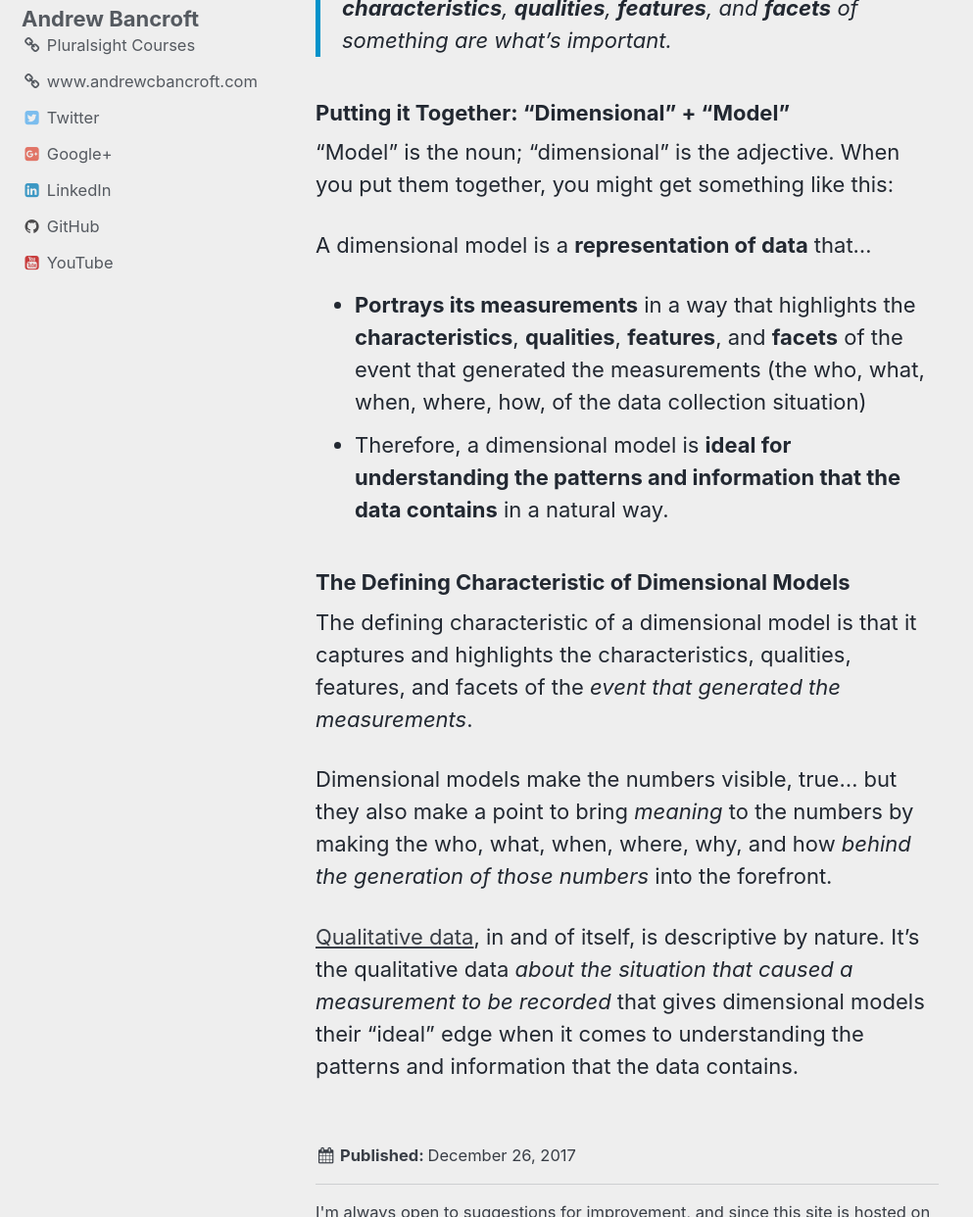
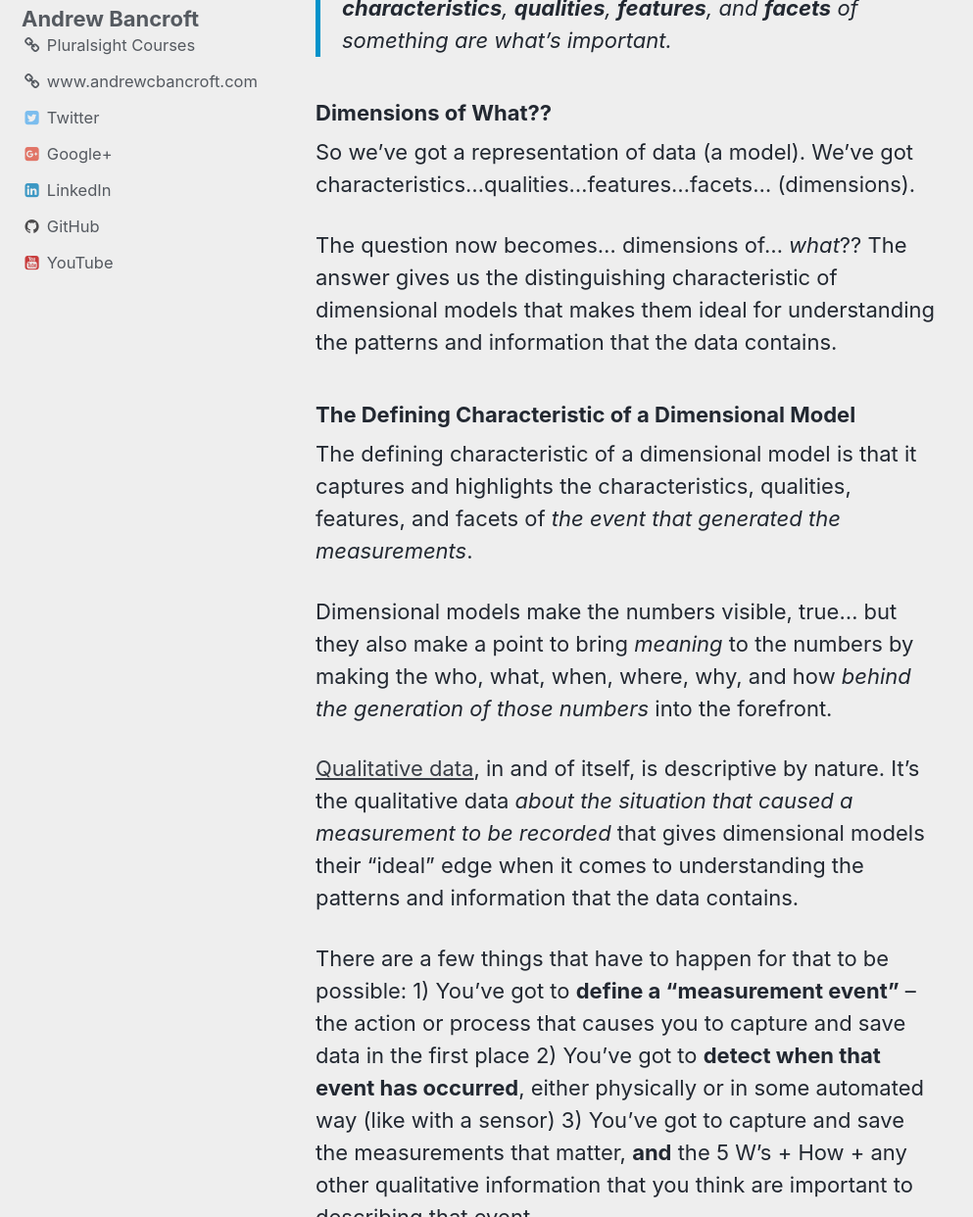
Before and after one commit to andrewcbancroft/datadaylife-blog, a Jekyll site: the page built from _posts/2017-12-26-what-is-a-dimensional-model.md, in a window 1280 px wide and 1400 px high, scrolled down 3744 px, cut to the strip 158-1400 px from the top of the window. Shown: the whole strip at 98% size, without its empty margins (0-993 px from the left). Built offline with Jekyll 4.4.1, drawn with Linux system fonts in a browser that asks for light colours; comment, search, counter and statistics services are not loaded; some of the changed text lies outside the part shown.

Commit message:
Update 2017-12-26-what-is-a-dimensional-model.md

```diff
--- a/_posts/2017-12-26-what-is-a-dimensional-model.md
+++ b/_posts/2017-12-26-what-is-a-dimensional-model.md
@@ -66,16 +66,27 @@ The same goes with wines and cheeses and teas and on and on with just about anyt
 
 > The word dimensional tells us that the **characteristics**, **qualities**, **features**, and **facets** of something are what's important.
 
-### Putting it Together:  "Dimensional" + "Model"
+### Dimensions of What??
+So we've got a representation of data (a model).
+We've got characteristics...qualities...features...facets... (dimensions).
+
+The question now becomes... dimensions of... *what*?? The answer gives us the distinguishing characteristic of dimensional models that makes them ideal for understanding the patterns and information that the data contains.
+
+### The Defining Characteristic of a Dimensional Model
+The defining characteristic of a dimensional model is that it captures and highlights the characteristics, qualities, features, and facets of *the event that generated the measurements*.
+
+Dimensional models make the numbers visible, true... but they also make a point to bring *meaning* to the numbers by making the who, what, when, where, why, and how *behind the generation of those numbers* into the forefront.
+
+[Qualitative data](https://www.dataday.life/what-is-data-like-im-five/#qualitative-categorical), in and of itself, is descriptive by nature. It's the qualitative data *about the situation that caused a measurement to be recorded* that gives dimensional models their "ideal" edge when it comes to understanding the patterns and information that the data contains.
+
+There are a few things that have to happen for that to be possible:
+1) You've got to **define a "measurement event"** -- the action or process that causes you to capture and save data in the first place
+2) You've got to **detect when that event has occurred**, either physically or in some automated way (like with a sensor)
+3) You've got to capture and save the measurements that matter, **and** the 5 W's + How + any other qualitative information that you think are important to describing that event
+
+### Putting it all Together:  "Dimensional" + "Model"
 "Model" is the noun; "dimensional" is the adjective.  When you put them together, you might get something like this:
 
 A dimensional model is a **representation of data** that...
 * **Portrays its measurements** in a way that highlights the **characteristics**, **qualities**, **features**, and **facets** of the event that generated the measurements (the who, what, when, where, how, of the data collection situation)
 * Therefore, a dimensional model is **ideal for understanding the patterns and information that the data contains** in a natural way.
-
-### The Defining Characteristic of Dimensional Models
-The defining characteristic of a dimensional model is that it captures and highlights the characteristics, qualities, features, and facets of the *event that generated the measurements*.
-
-Dimensional models make the numbers visible, true... but they also make a point to bring *meaning* to the numbers by making the who, what, when, where, why, and how *behind the generation of those numbers* into the forefront.
-
-[Qualitative data](https://www.dataday.life/what-is-data-like-im-five/#qualitative-categorical), in and of itself, is descriptive by nature. It's the qualitative data *about the situation that caused a measurement to be recorded* that gives dimensional models their "ideal" edge when it comes to understanding the patterns and information that the data contains.
```
